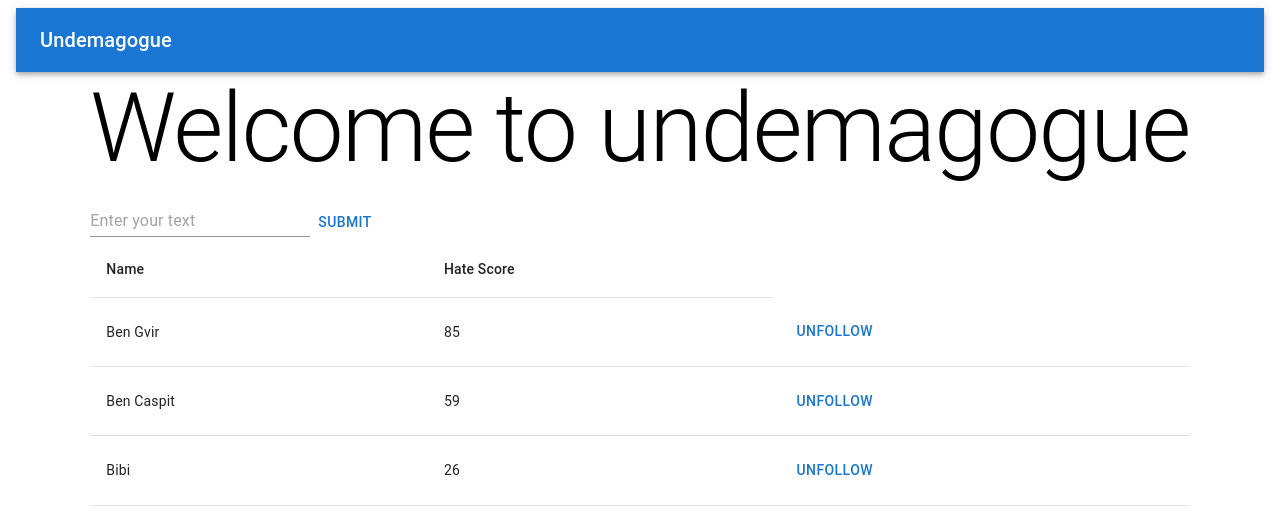
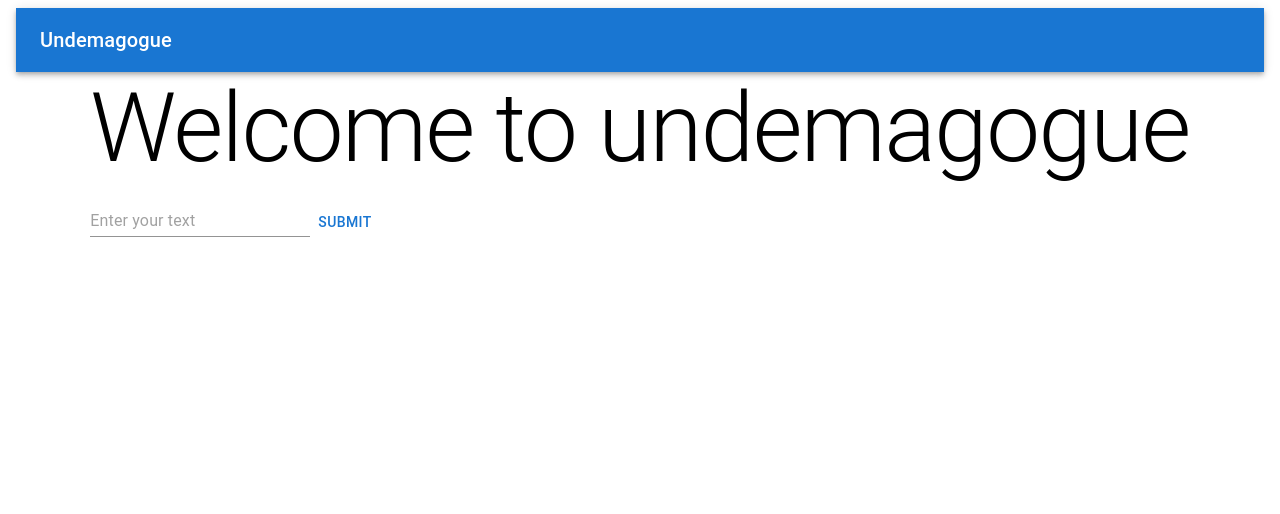
Before and after one commit to yahavya/undemagogue, a Next.js app: page / in a window 1280 px wide. Shown: the top 514 px of the page. Built offline with nearby package versions, Linux system fonts and the light colour scheme.

Commit message:
added loading spinner

```diff
--- a/package.json
+++ b/package.json
@@ -15,6 +15,7 @@
     "express": "^4.19.2",
     "lint": "^0.8.19",
     "next": "latest",
+    "react-loader-spinner": "^6.1.6",
     "react-table": "^7.8.0",
     "request": "^2.88.2"
   },
--- a/pages/index.js
+++ b/pages/index.js
@@ -1,7 +1,14 @@
 import Head from 'next/head';
 import styles from '../styles/Home.module.css';
+import React, { useState } from'react';
+import {TailSpin} from "react-loader-spinner";
 import { Table, TableBody, TableCell, TableContainer, TableHead, TableRow, Button, Typography, AppBar, Toolbar, Input } from '@mui/material';
 export default function Home() {
+
+  const [data, setData] = useState([]);
+  const [showTable, setShowTable] = useState(false);
+  const [isLoading, setLoading] = useState(false);
+
 
   const saveInput = () => {
     return document.getElementById("twitterHandle").value;
@@ -10,6 +17,8 @@ export default function Home() {
   const handleSubmit = (event) => {
     const twitterHandle = saveInput();
     event.preventDefault();
+    setLoading(true);
+
 
     // Using the Fetch API to make a basic API call from the client
 
@@ -17,16 +26,24 @@ export default function Home() {
       method: 'GET'
     })
       .then(response => response.json())
-      .then(data => console.log(data))
-      .catch(error => console.error('Error:', error));
+      .then(data => {
+        setData(data);
+        setShowTable(true);
+        setLoading(false);
+      })
+      .catch(error => {
+       console.error('Error:', error);
+       setLoading(false);
+     });
   };
+
 
   const handleUnfollow = (url) => {
     window.open(url, '_blank');
   };
 
 
-const data = [ //temporary, replace with actual data, sort
+const demagogueData = [ //temporary, replace with actual data, sort
     { name: "Ben Gvir", hate_score: 85, url: "https://twitter.com/itamarbengvir" },
     { name: "Ben Caspit", hate_score: 59, url: "https://twitter.com/BenCaspit" },
     { name: "Bibi", hate_score: 26, url: "https://twitter.com/netanyahu" },
@@ -55,6 +72,13 @@ const data = [ //temporary, replace with actual data, sort
           <Button type="submit">Submit</Button>
         </form>
 
+
+      {isLoading ? (
+        <div style={{display: 'flex', justifyContent: 'center', marginTop: '20px'}}>
+            <TailSpin type="Loader" color="#00BFFF" height={80} width={80} />
+            </div>
+      ) : (
+        showTable && (
        <TableContainer>
           <Table>
             <TableHead>
@@ -64,7 +88,7 @@ const data = [ //temporary, replace with actual data, sort
               </TableRow>
             </TableHead>
             <TableBody>
-              {data.map((item, index) => (
+              {demagogueData.map((item, index) => (
                 <TableRow key={index}>
                   <TableCell>{item.name}</TableCell>
                   <TableCell>{item.hate_score}</TableCell>
@@ -73,7 +97,8 @@ const data = [ //temporary, replace with actual data, sort
               ))}
             </TableBody>
           </Table>
-        </TableContainer>
+        </TableContainer>)
+      )}
 
       </main>
 
```
Also changed, not shown: 1 other file (tests, documents, lock files or other folders).
